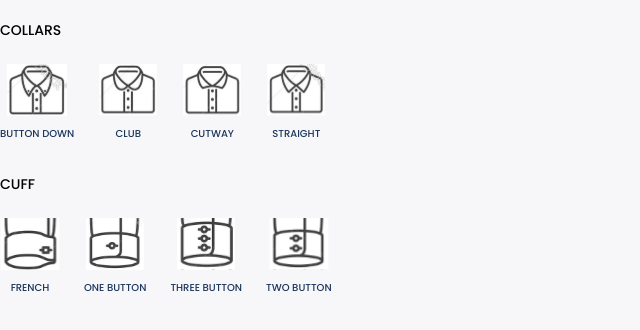
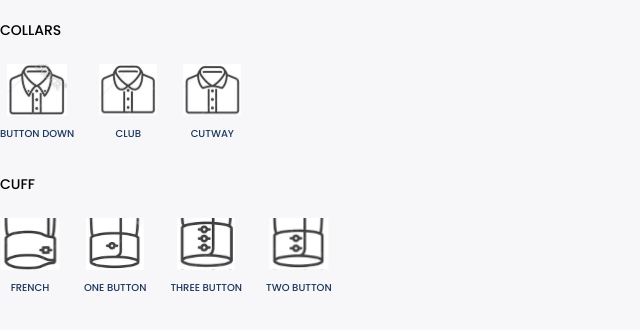
Before and after one commit to b-limitless/cio-b2c-app, a Next.js app: page /customize/Select/Styles in a window 1280 px wide. Shown: the top 330 px of the page, without its empty margins (0-640 px from the left). Built offline with nearby package versions, Linux system fonts and the light colour scheme.

Commit message:
while updating the model model while not updating due to caching nature of the browser adding timestamp to the file url so that it would load new file each time

```diff
--- a/pages/customize/Select/Styles/ProductStyles/index.tsx
+++ b/pages/customize/Select/Styles/ProductStyles/index.tsx
@@ -46,7 +46,7 @@ export default function ProductStyles({ label, childrens, code }: ProductStylesI
                     id={`styles-children-${code}-${i}`}
                     title={children.label}
                     mediaUrl={children.mediaUrl}
-                    onClickHanlder={() => dispatchSelectedModelConfig({id:children.id, model: children.model})}
+                    onClickHanlder={() => dispatchSelectedModelConfig({id:children.id, model: `${children.model}?timestamp=${Date.now()}`})}
 
                 />)}
                 {}
--- a/pages/customize/Select/Styles/index.tsx
+++ b/pages/customize/Select/Styles/index.tsx
@@ -12,28 +12,29 @@ const productStyles = [{
             label: 'button down',
             code: 'button_down',
             mediaUrl: '/icon/collars/button-down.svg',
-            model: '/models/collars/collar-2.glb'
+            model: `/models/collars/collar-3.glb`
         },
         {
             id: 2,
             label: 'club',
             code: 'club',
             mediaUrl: '/icon/collars/club.svg',
-            model: '/models/collars/collar-1.glb'
+            model: `/models/collars/collar-2.glb`
         },
         {
             id:3,
             label: 'cutway',
             code: 'cutway',
             mediaUrl: '/icon/collars/cutway.svg',
-            model: '/models/collars/collar-3.glb'
+            model: `/models/collars/collar-1.glb`
         },
-        {
-            id:4,
-            label: 'straight',
-            code: 'straight',
-            mediaUrl: '/icon/collars/straight.svg'
-        }
+        // {
+        //     id:4,
+        //     label: 'straight',
+        //     code: 'straight',
+        //     mediaUrl: '/icon/collars/straight.svg',
+        //     model: '/models/collars/collar-1.glb'
+        // }
     ]
 },
 {
--- a/pages/customize/[slug].tsx
+++ b/pages/customize/[slug].tsx
@@ -18,6 +18,8 @@ import { OrderProcessType } from '../../types/enums';
 import Shirt3DModel from './3DModel/Shirt';
 import { useSelector } from 'react-redux';
 import { RootState } from 'store';
+import dynamic from 'next/dynamic';
+
 
 
 //  State that need for the model customization
@@ -78,8 +80,9 @@ export default function Customize() {
     const [showFilterModel, setShowFilterModel] = useState(false);
     const [showFebricDetailsModel, setShowFebricDetailsModel] = useState(false);
     const [designJourney, setDesignJourney] = useState<SelectionTypes>('febrics');
+    const [counter, setCounter] = useState(0);
 
-    const {model: {collar}} = useSelector((state:RootState) => state);
+    const {collar} = useSelector((state:RootState) => state.model);
 
 
 
--- a/slices/modelSlice.ts
+++ b/slices/modelSlice.ts
@@ -1,3 +1,5 @@
+// 'use client';
+
 import { createSlice } from '@reduxjs/toolkit';
 import { PayloadAction } from '@reduxjs/toolkit';
 
@@ -42,7 +44,7 @@ interface ModelActionInterface {
 const initialState: ModelActionInterface = {
   collar: {
     id: 12,
-    model: '/models/collars/collar-2.glb',
+    model: `/models/collars/collar-3.glb?timestamp=${Date.now()}`,
   }
 };
 
```
Also changed, not shown: pages/customize/3DModel/Shirt/index.tsx (+17 -15 lines), pages/global-css.ts (deleted).
